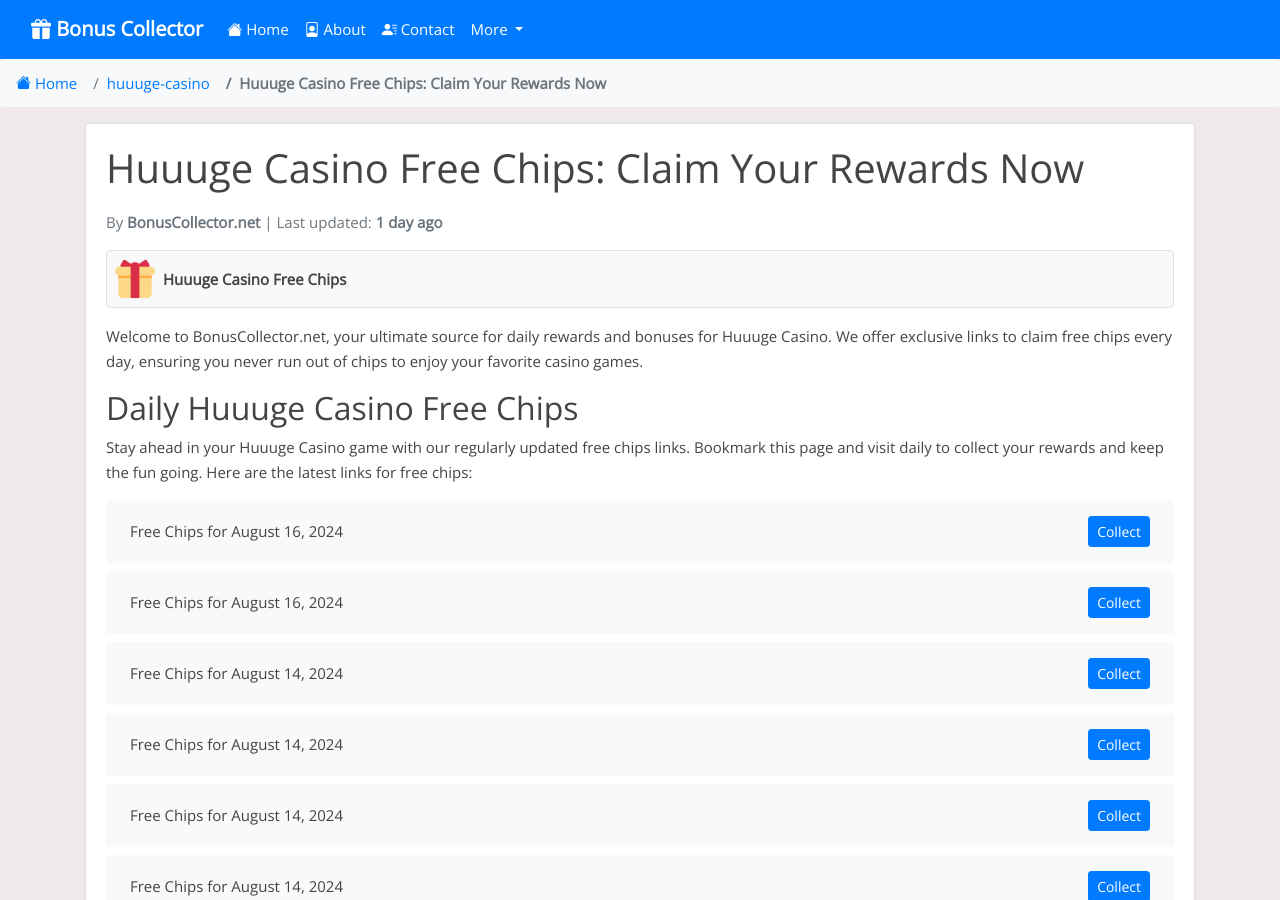
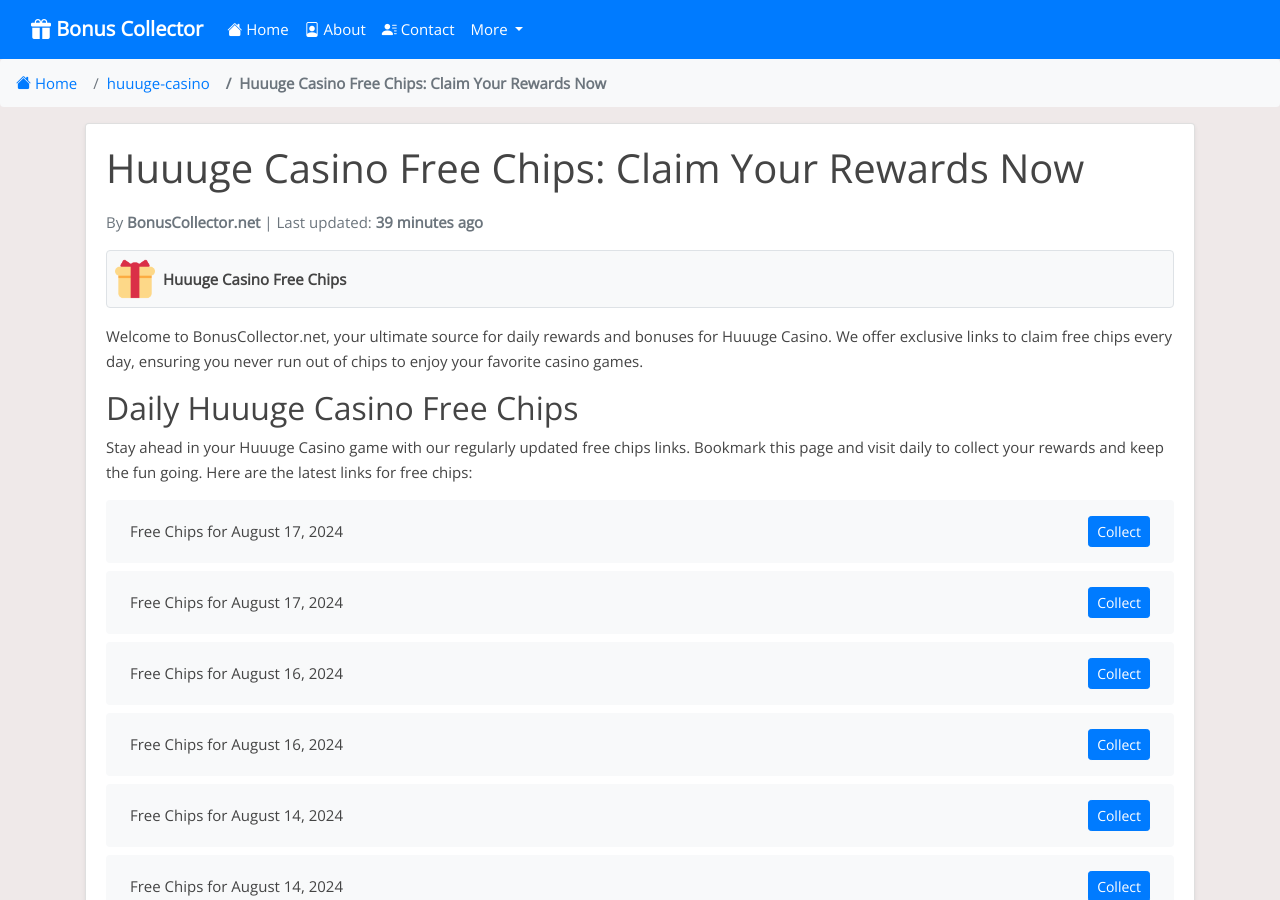
Before and after one commit to Prollad99/bs-net, a Jekyll site: the page built from _posts/2024-06-29-huuuge-casino.md, in a window 1280 px wide and 900 px high. Built offline with Jekyll 4.4.1, drawn with Linux system fonts in a browser that asks for light colours; nearby versions of some CDN libraries; comment, search, counter and statistics services are not loaded; some of the changed text lies outside the part shown.

Commit message:
Update huuuge-casino reward links and last modified date

```diff
--- a/_data/include_files.yml
+++ b/_data/include_files.yml
@@ -53,7 +53,7 @@
   last_modified: 2024-08-17 03:10:34
 
 huuuge-casino.html:
-  last_modified: 2024-08-16 03:38:30
+  last_modified: 2024-08-17 03:33:57
 
 island-king.html:
   last_modified: 2024-08-06 14:33:34
--- a/_includes/huuuge-casino.html
+++ b/_includes/huuuge-casino.html
@@ -1,4 +1,12 @@
 <ul class="list-group mt-3 mb-4">
+  <li class="list-group-item d-flex justify-content-between align-items-center">
+    <span>Free Chips for August 17, 2024</span>
+    <a href="https://2rc7.app.link/3bzdzdbr3Lb" class="btn btn-primary btn-sm">Collect</a>
+  </li>
+  <li class="list-group-item d-flex justify-content-between align-items-center">
+    <span>Free Chips for August 17, 2024</span>
+    <a href="https://2rc7.app.link/LKWmEz9q3Lb" class="btn btn-primary btn-sm">Collect</a>
+  </li>
   <li class="list-group-item d-flex justify-content-between align-items-center">
     <span>Free Chips for August 16, 2024</span>
     <a href="https://2rc7.app.link/z9yTX27r3Lb" class="btn btn-primary btn-sm">Collect</a>
@@ -391,12 +399,4 @@
     <span>Free Chips for Invalid Date</span>
     <a href="https://2rc7.app.link/fyuCsgE9JKb" class="btn btn-primary btn-sm">Collect</a>
   </li>
-  <li class="list-group-item d-flex justify-content-between align-items-center">
-    <span>Free Chips for Invalid Date</span>
-    <a href="https://2rc7.app.link/sXJpggE9JKb" class="btn btn-primary btn-sm">Collect</a>
-  </li>
-  <li class="list-group-item d-flex justify-content-between align-items-center">
-    <span>Free Chips for Invalid Date</span>
-    <a href="https://2rc7.app.link/Jw9hdgE9JKb" class="btn btn-primary btn-sm">Collect</a>
-  </li>
 </ul>
```
Also changed, not shown: links-json/huuuge-casino.json (+8 -6 lines).
